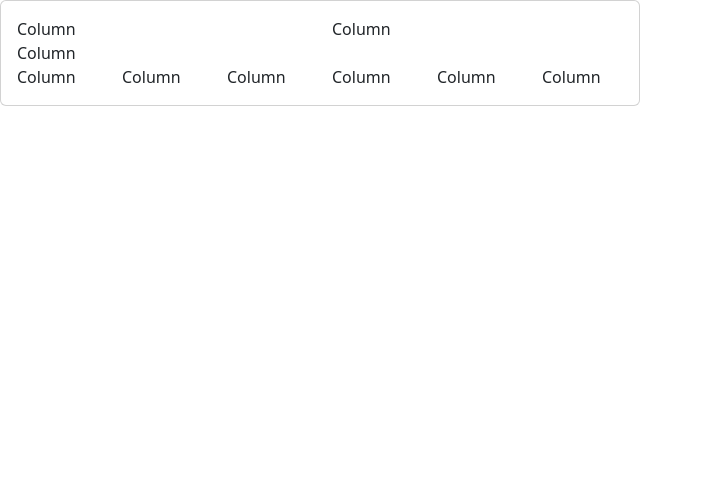
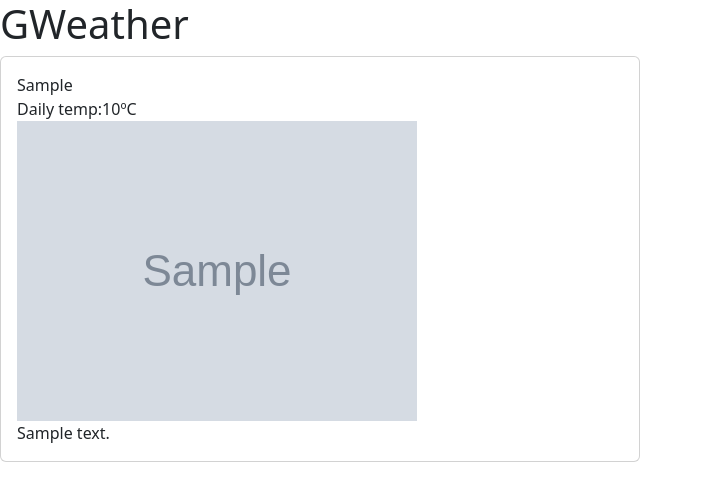
Before and after one commit to travisom/gweather, a Flask app: template templates/home.html in a window 1280 px wide. Shown: the top 501 px of the page, without its empty margins (0-703 px from the left). Run offline with Flask 3, Linux system fonts and the light colour scheme; the template is opened without the code that fills it: most values are stand-ins (such as "Sample title", 1, 10 or a date in 2020); grey boxes marked "Sample" are stand-in pictures.

Commit message:
forecast completed

```diff
--- a/app.py
+++ b/app.py
@@ -1,13 +1,61 @@
 from flask import Flask, render_template, request
-
+import requests
+from datetime import datetime
 app = Flask(__name__)
 
 
-@app.route('/')
+@app.route('/', methods=['GET', 'POST'])
 def search():
     api_key = "2e55387f2ae53ea3f1b86cf7da9d81d9"
-    return render_template('home.html')
+    city = "Adelaide"
+    url = "http://api.openweathermap.org/data/2.5/forecast?q=" + city + "&APPID=" + api_key
+    url2 = "http://api.openweathermap.org/data/2.5/weather?q=" + city + "&APPID=" + api_key
+    print(url)
+    print(url2)
+    response = requests.get(url).json()
+    print(response)
+    city_name = response["city"]["name"]
+    city_population = response["city"]["population"]
+    print(city_name)
+    print(city_population)
+
+    # Forecast api data consumption
+    forecast_list = response['list']
+    forecast_data = []
+    index = 0
+    while index < len(forecast_list):
+        dt_txt = forecast_list[index]['dt_txt']
+        temp = forecast_list[index]['main']['temp'] - 273
+        icon = forecast_list[index]['weather'][0]['icon']
+        description = forecast_list[index]['weather'][0]['description']
+        # Convert the string to a datetime object
+        date_object = datetime.strptime(dt_txt, '%Y-%m-%d %H:%M:%S')
+        # You can also get the day name
+        day_name = date_object.strftime('%A')
+        print(day_name)
+        dict = {
+            "dt_txt": dt_txt,
+            "temp": int(temp),
+            "icon_url": "http://openweathermap.org/img/w/" + icon + ".png",
+            "description": description,
+            "day_of_week": day_name
+
+        }
+        forecast_data.append(dict)
+        index += 8
+    print(forecast_data)
+
+    # Current weather (url2) api data consumption
+    #icon, max temp, humidity, precipitation and wind
+    response = requests.get(url2).json()
+
+
+    return render_template('home.html',forecast_data=forecast_data)
+
+
+
+
 
 
 if __name__ == '__main__':
-    app.run(debug=True, port=5001)
+    app.run(debug=True, port=5002)
--- a/templates/home.html
+++ b/templates/home.html
@@ -1,49 +1,58 @@
+{% block content %}
+
 <!DOCTYPE html>
 <html lang="en">
 <head>
     <meta charset="UTF-8">
-    <title>Title</title>
+    <title>home</title>
     <link href="https://cdn.jsdelivr.net/npm/bootstrap@5.3.3/dist/css/bootstrap.min.css" rel="stylesheet" integrity="sha384-QWTKZyjpPEjISv5WaRU9OFeRpok6YctnYmDr5pNlyT2bRjXh0JMhjY6hW+ALEwIH" crossorigin="anonymous">
     <script src="https://cdn.jsdelivr.net/npm/bootstrap@5.3.3/dist/js/bootstrap.bundle.min.js" integrity="sha384-YvpcrYf0tY3lHB60NNkmXc5s9fDVZLESaAA55NDzOxhy9GkcIdslK1eN7N6jIeHz" crossorigin="anonymous"></script>
 </head>
 <body>
 
+<h1>GWeather</h1>
 <div class="card" style="width: 50%;">
   <div class="card-body">
 
 
+
+
+
       <div class="row">
+                  <div class="col">
+                  </div>
+                    <div class="col">
+                  </div>
+      </div>
+
+
+
+
+
+
+                <div class="row">
         <div class="col">
-          Column
-        </div>
-        <div class="col">
-          Column
+
         </div>
       </div>
+
+
+
+
+
+
       <div class="row">
+{% for data in forecast_data %}
+
+
         <div class="col">
-          Column
+            {{ data.day_of_week }} <br>
+          Daily temp:{{  data.temp }}ºC <br>
+            <img src="{{ data.icon_url }}" alt="Weather Icon"> <br>
+            {{ data.description }}
         </div>
-      </div>
-      <div class="row">
-        <div class="col">
-          Column
-        </div>
-        <div class="col">
-          Column
-        </div>
-        <div class="col">
-          Column
-        </div>
-        <div class="col">
-          Column
-        </div>
-        <div class="col">
-          Column
-        </div>
-        <div class="col">
-          Column
-        </div>
+
+{% endfor %}
       </div>
 
 
@@ -51,10 +60,6 @@
       </div>
 
 
-
-  </div>
-</div>
-
-
 </body>
 </html>
+{% endblock %}
```
